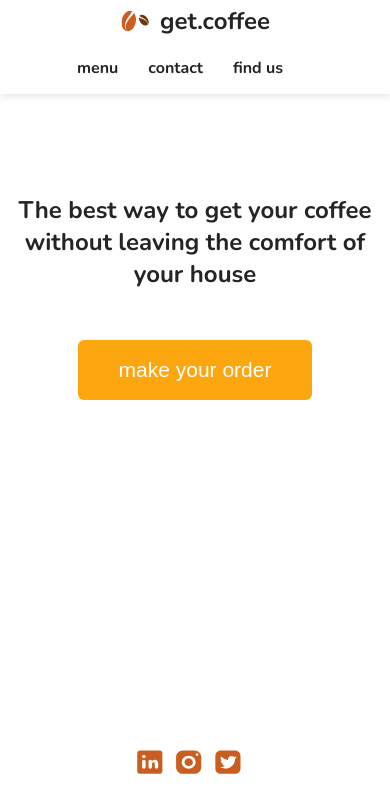
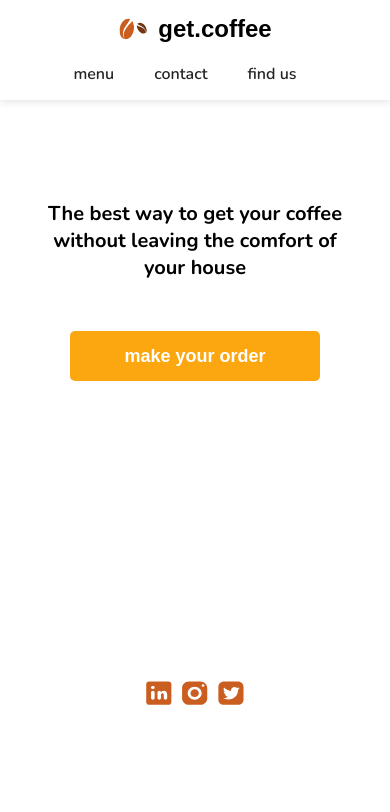
Before and after one commit to Kenzie-Academy-Brasil-Developers/atividade-get-coffe-layout-sprint-1-hyanlopes, a plain HTML site: page index.html in a window 390 px wide. Drawn offline with nearby package versions, Linux system fonts and the light colour scheme.

Commit message:
update: new layout responsive

```diff
--- a/assets/css/style.css
+++ b/assets/css/style.css
@@ -29,11 +29,7 @@ font-family: 'Nunito', sans-serif;
 
 /* VARIÁVEIS */
 :root {
-
-    --larguraContainerConteudo: 1140px;
-    --coresTexto: #242424 --coresSecundaria: #FCA60F --fontSizePrimaria: 18px --fontSizeSecundaria: 36px
 }
-
 /* VARIÁVEIS */
 
 
@@ -75,50 +71,49 @@ body {}
 
 
 /* HEADER */
-header {
+.container-flex {
     box-shadow: 0px 1px 8px rgba(36, 36, 36, 0.15);
+    height: 100px;
 }
-
 .col-flex-md-6 {
     display: flex;
     justify-content: center;
-    padding-top: 5px;
-    padding-bottom: 15px;
+
+    padding-top: 15px;
 }
-
-.page_header_logo figure {
+a > figure > img {
+    width: 30px;
+    margin-right: 10px;
+}
+figure {
     display: flex;
     align-items: center;
 }
+figure figcaption {
+    color: #000000;
+    font-weight: bold;
+    font-size: 24px;
 
-.page_header_logo figure img {
-    width: 30px;
-    margin-right: 10px;
+    text-transform: lowercase;
+}
+.col-flex-md-5 {
+    margin-top: 20px;
+}
+ul {
+    display: flex;
+    justify-content: center;
+    align-items: center;
+}
+li {
+    padding-right: 30px;
+    padding-left: 10px;
+}
+ul li a {
+    color: #242424;
+    font-family: 'Nunito', sans-serif;
+    font-weight: 600;
 }
 
-.page_header_logo figure figcaption {
-
-    text-transform: lowercase;
-    font-family: 'Nunito', sans-serif;
-    font-size: 24px;
-    color: #242424;
-    font-weight: bolder;
-}
-
-ul {
-    display: flex;
-    width: 75vw;
-    justify-content: center;
-}
-ul li {
-    padding-right: 30px;
-}
-
-header ul a {
-    color: #242424;
-    font-family: 'Nunito', sans-serif;
-    font-weight: bolder;
-}
 
 /* HEADER */
 
@@ -131,31 +126,38 @@ footer {}
 
 /* INICIAL */
 main {
-
+    height: 75vh;
 }
 h2 {
     text-align: center;
-    margin: 100px 15px 50px 15px;
-    font-family:'Nunito', sans-serif;
-    color: #242424;
-}
-.container {
-    display: flex;
-    flex-wrap: wrap;
-    justify-content: center;
+    font-family: 'Nunito', sans-serif;
+    font-size: 20px;
+
+    margin: 100px 30px 50px;
 }
 button {
-   width: 60vw;
-   height: 60px;
-   border-radius: 6px;
-   border: none;
-   color: #FFFFFF;
-   font-size: 21px;
-   background-color: #FCA610;
-   margin-bottom: 350px;
+    display: block;
+    margin: 0 auto 300px;
+
+    width: 250px;
+    height:50px;
+
+    border: none;
+    border-radius: 5px;
+
+    background-color: #FCA610;
+    color: white;
+
+    font-size: 18px;
+    font-weight: bold;
 }
-.page_home_contant_copo img {
-    display: none;
+
+.page_home_list_social li {
+    padding-left: 0px;
+    padding-right: 0px;
+}
+.page_home_list_social li img {
+    margin: 0 5px;
 }
 
 main>a {
@@ -187,31 +189,14 @@ main>a::before {
     transform: translate(-50%, -50%);
 }
 
-main>a::after {
-    content: "";
-    display: block;
-    width: 20px;
-    height: 35px;
-    background: #FCA60F;
-    border-radius: 50px;
-    margin: 9px auto 0;
-
-}
-.page_home_list_social {
-    justify-content: center;
-    margin-bottom: 50px;
-}
-.page_home_list_social li {
-    padding-right: 13px;
-}
-.scrollDown {
-    display: none;
-}
 
 /* INICIAL */
 
 
 /* EXTRAS */
+.page_home_contant_copo img, .scrollDown {
+    display: none;
+}
 
 /* para estilizar a scrollbar */
 ::-webkit-scrollbar {}
@@ -232,8 +217,9 @@ main>a::after {
 
 
 /* MEDIA QUERIES */
-@media screen and (min-width: 400px) {}
+/* @media screen and (min-width: 400px) {
+}
 
-@media screen and (min-width: 800px) {}
+@media screen and (min-width: 800px) {} */
 
 /* MEDIA QUERIES */
--- a/index.html
+++ b/index.html
@@ -27,7 +27,7 @@
                 </a>
             </div>
 
-            <div class="col-flex-md-6">
+            <div class="col-flex-md-5">
                 <nav class="page_header_menu">
 
                     <ul>
```
